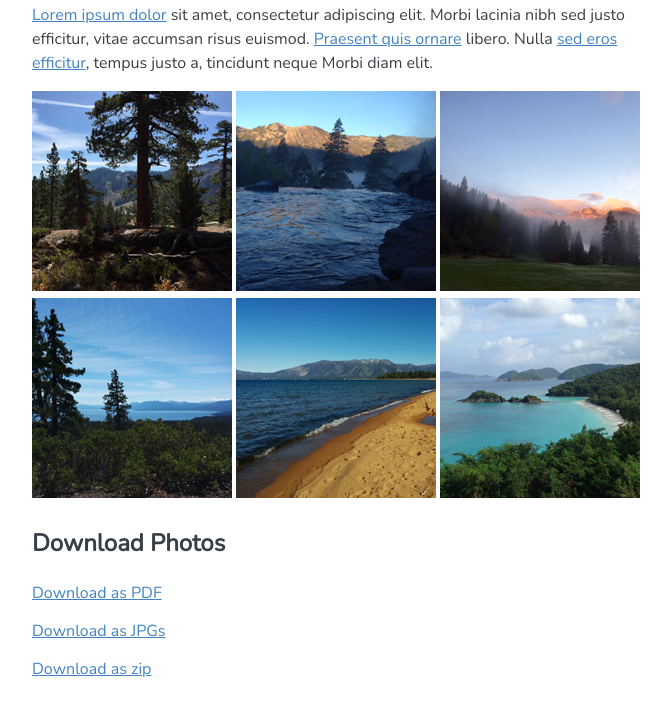
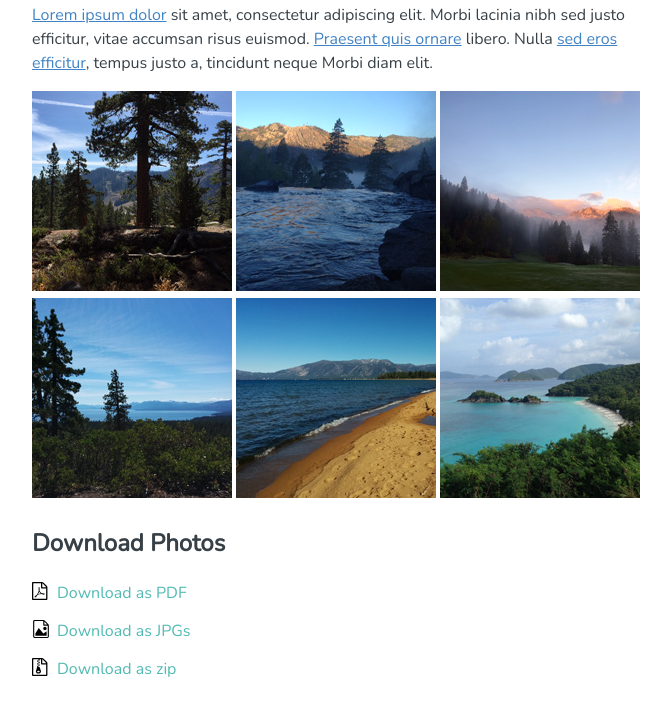
Before and after one commit to ajuchem/treehouse-css-selectors, a plain HTML site: page index3.html in a window 1280 px wide. Shown: the part 106-822 px from the top of the page, without its empty margins (303-974 px from the left). Drawn offline with nearby package versions, Linux system fonts and the light colour scheme.

Commit message:
Substring matching attribute selectors

```diff
--- a/css/main.css
+++ b/css/main.css
@@ -22,3 +22,24 @@ a {
 }
 
 /* Substring Matching Attribute Selectors ---- */
+
+
+a[href^="http:"] {
+	color: #52bab3;
+	text-decoration: none;
+	background-repeat: no-repeat;
+	background-size: 18px 18px;
+	padding-left: 25px;
+}
+
+a[href$=".pdf"] {
+	background-image: url("../img/icn-pdf.svg");
+}
+
+a[href$=".jpg"] {
+	background-image: url("../img/icn-picture.svg");
+}
+
+a[href$=".zip"] {
+	background-image: url("../img/icn-zip.svg");
+}
```
